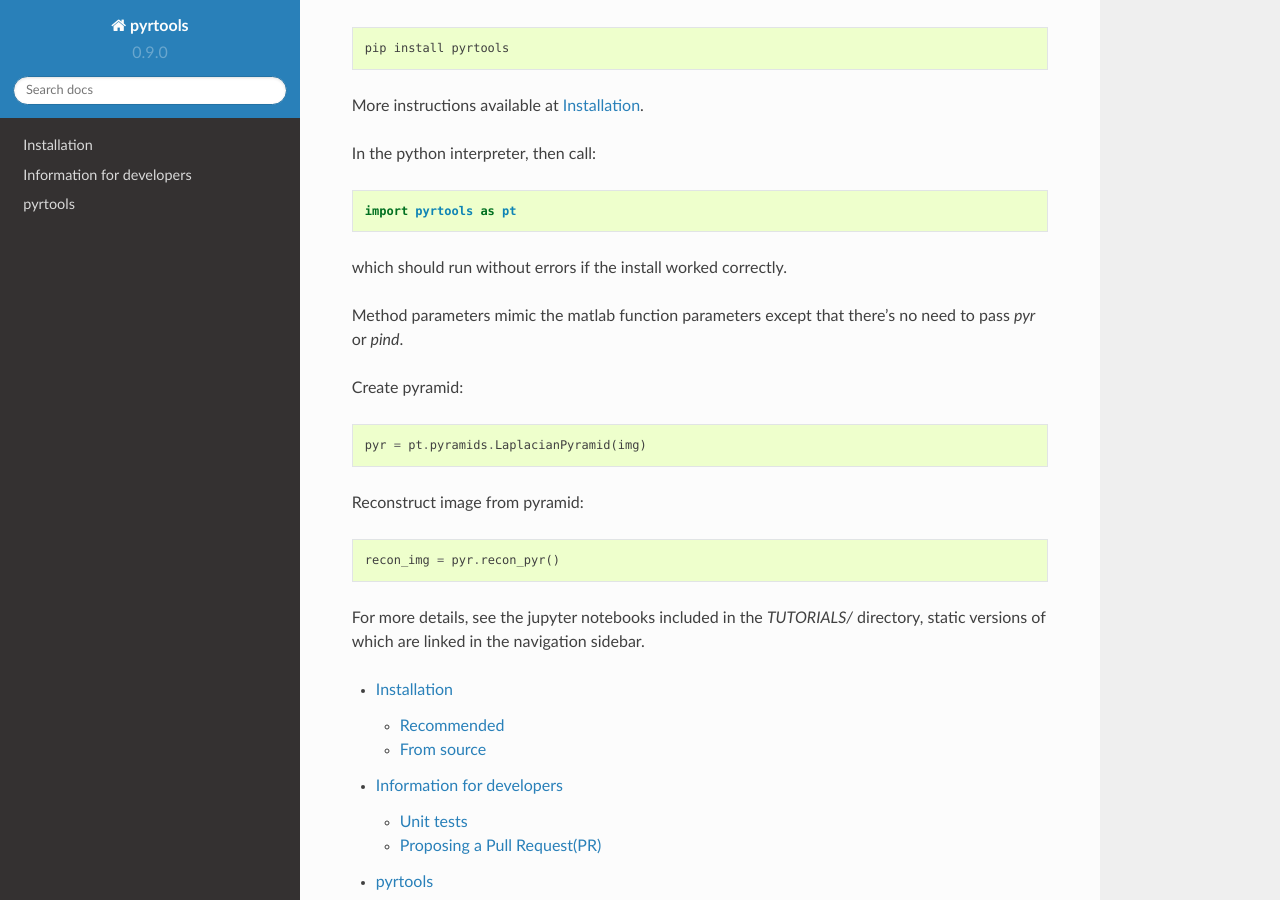
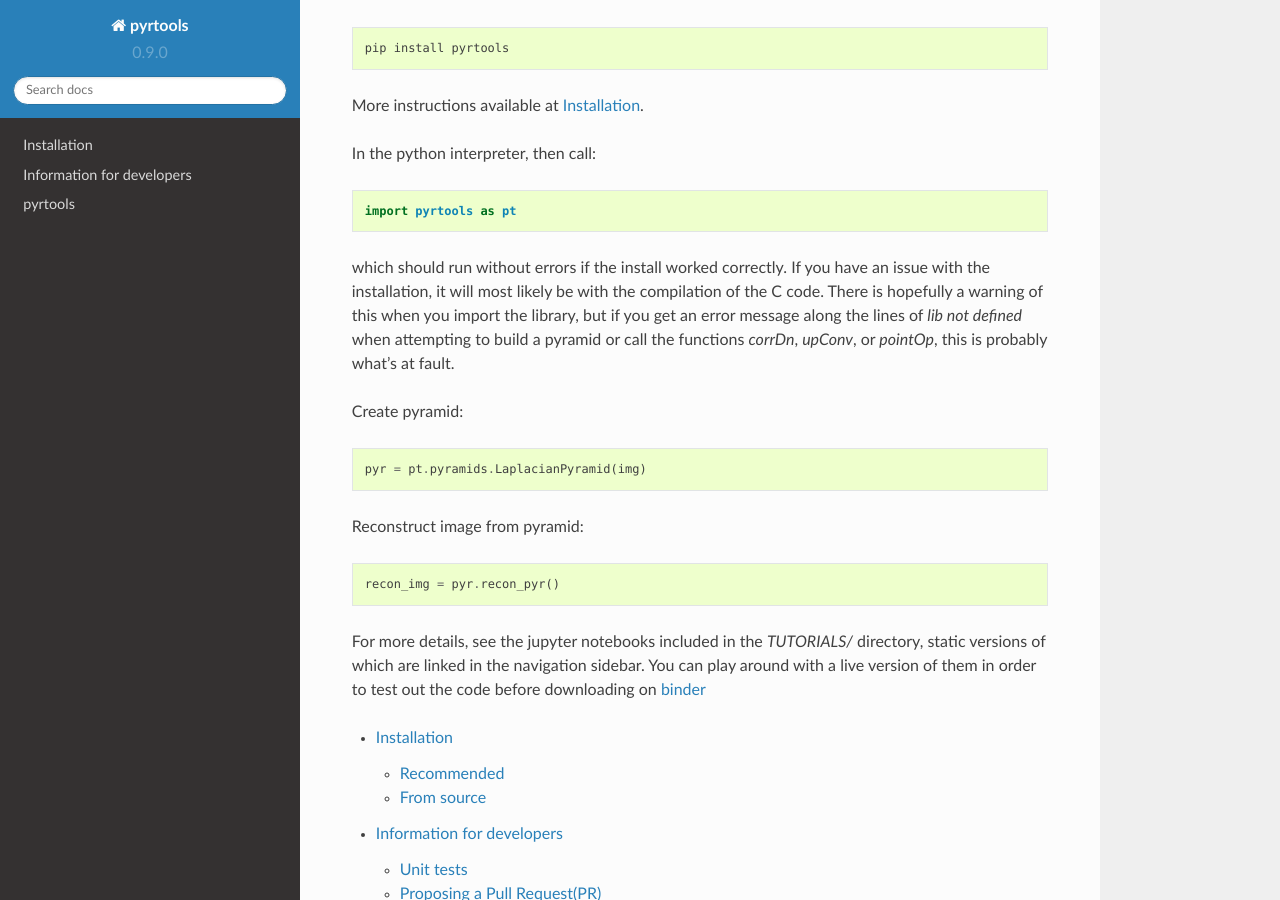
Before and after one commit to LabForComputationalVision/pyrtools, a Sphinx documentation site: the page built from docs/index.rst, in a window 1280 px wide and 900 px high, scrolled down 604 px. Built offline with Sphinx 7.4.7 and the Read the Docs theme 2.0.0, drawn with Linux system fonts in a browser that asks for light colours; pages that are not in the unit, such as notebooks, are missing from menus; the version number is read from the project's files by our own code.

```diff
--- a/docs/index.rst
+++ b/docs/index.rst
@@ -1,6 +1,13 @@
-.. |license-shield| image:: https://img.shields.io/badge/license-MIT-blue.svg
+.. |license-shield| image:: https://img.shields.io/badge/license-MIT-yellow.svg
+			    :target: https://github.com/LabForComputationalVision/pyrtools/blob/master/LICENSE
 
 .. |python-version-shield| image:: https://img.shields.io/badge/python-3.5%7C3.6%7C3.7-blue.svg
+
+.. |travis| image:: https://travis-ci.com/LabForComputationalVision/pyrtools.svg?branch=master
+		    :target: https://travis-ci.com/LabForComputationalVision/pyrtools
+
+.. |binder| image:: https://mybinder.org/badge_logo.svg
+		    :target: https://mybinder.org/v2/gh/LabForComputationalVision/pyrtools/master?filepath=TUTORIALS%2F
 
 .. pyrtools documentation master file, created by
    sphinx-quickstart on Mon Mar 25 17:57:12 2019.
@@ -10,7 +17,7 @@
 pyrtools
 ====================================
 
-|license-shield| |python-version-shield|
+|license-shield| |python-version-shield| |travis| |binder|
 
 Pyrtools is a python package for multi-scale image processing, adapted
 from Eero Simoncelli's `matlabPyrTools
--- a/docs/quickstart.rst
+++ b/docs/quickstart.rst
@@ -11,10 +11,13 @@ In the python interpreter, then call::
 
   import pyrtools as pt
 
-which should run without errors if the install worked correctly.
-
-Method parameters mimic the matlab function parameters except that
-there's no need to pass `pyr` or `pind`.
+which should run without errors if the install worked correctly. If
+you have an issue with the installation, it will most likely be with
+the compilation of the C code. There is hopefully a warning of this
+when you import the library, but if you get an error message along the
+lines of `lib not defined` when attempting to build a pyramid or call
+the functions `corrDn`, `upConv`, or `pointOp`, this is probably
+what's at fault.
 
 Create pyramid::
 
@@ -26,4 +29,6 @@ Reconstruct image from pyramid::
 
 For more details, see the jupyter notebooks included in the
 `TUTORIALS/` directory, static versions of which are linked in the
-navigation sidebar.
+navigation sidebar. You can play around with a live version of them in
+order to test out the code before downloading on `binder
+<https://mybinder.org/v2/gh/LabForComputationalVision/pyrtools/master?filepath=TUTORIALS%2F>`_
```
Also changed, not shown: README.md (+52 -6 lines).
